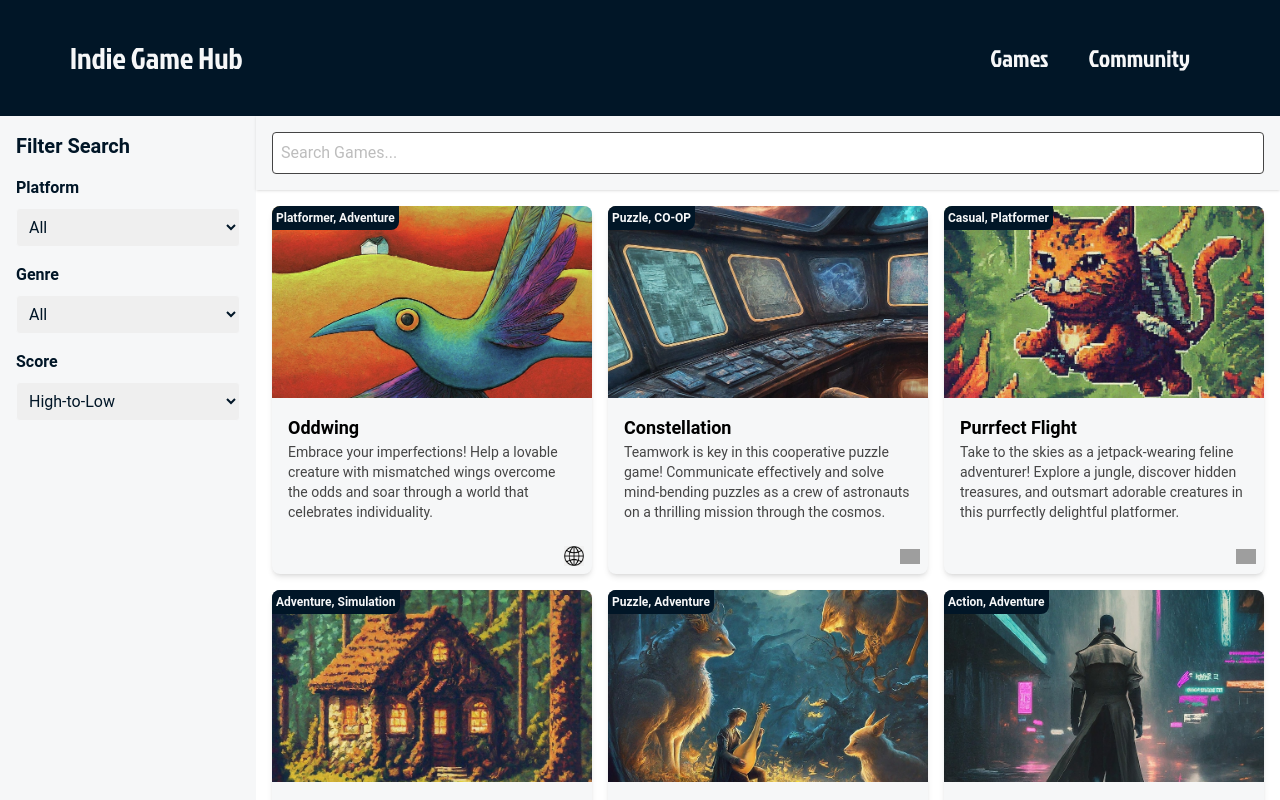
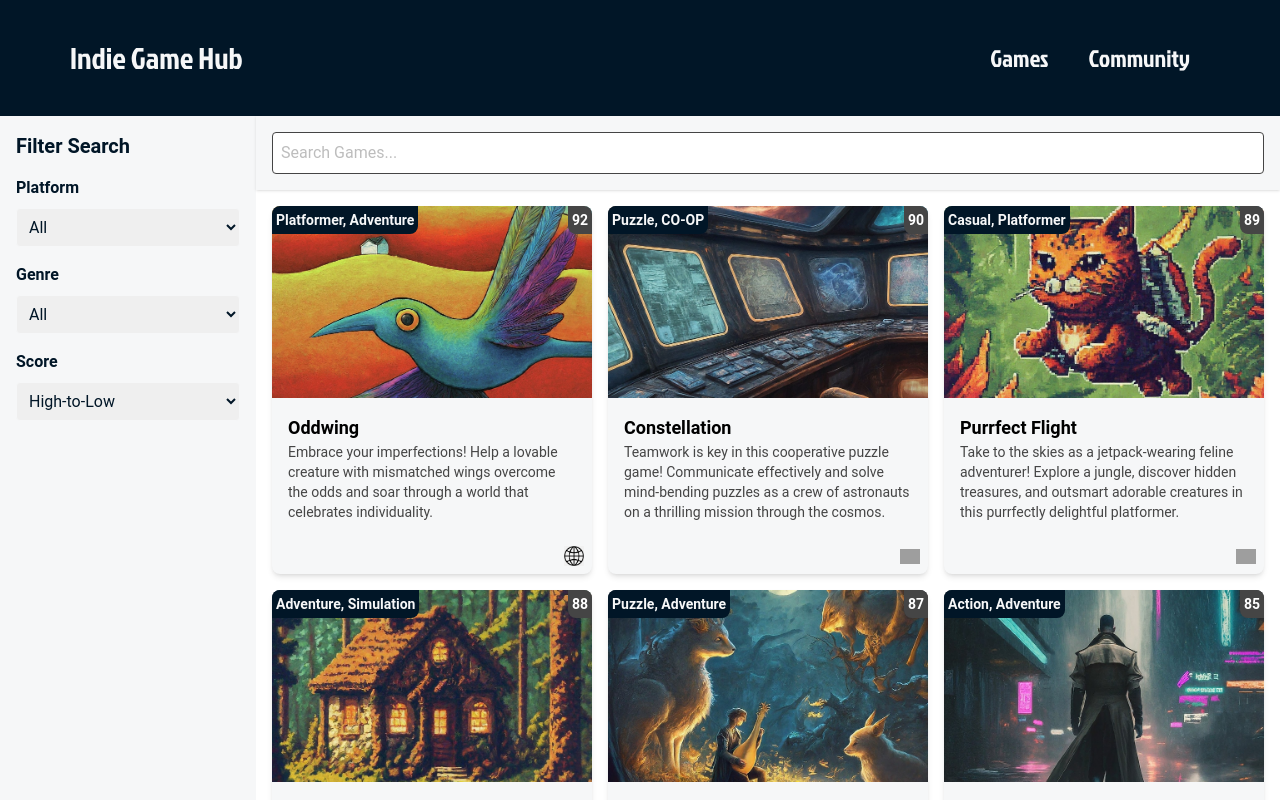
Before and after one commit to Egzavyer/Egzavyer.github.io, a React (Vite) app: page /games in a window 1280 px wide. Shown: the top 800 px of the page. Built offline with nearby package versions, Linux system fonts and the light colour scheme; grey boxes are pictures that could not be loaded.

Commit message:
feat: adds score to game card

```diff
--- a/src/components/GameCard.jsx
+++ b/src/components/GameCard.jsx
@@ -1,11 +1,12 @@
 import PropTypes from 'prop-types';
 import { getPlatform } from '../utils/getPlatform';
 
-const GameCard = ({ title, description, genre, image, platform }) => {
+const GameCard = ({ title, description, genre, image, platform, score }) => {
     const platformLogo = getPlatform(platform);
     return (
         <div className="bg-text rounded-lg shadow-md overflow-hidden relative">
-            <div className="absolute top-0 left-0 p-1 bg-primary text-text text-xs font-semibold rounded-br-lg">{genre}</div>
+            <div className="absolute top-0 left-0 p-1 bg-primary text-text text-sm font-semibold rounded-br-lg">{genre}</div>
+            <div className="absolute top-0 right-0 p-1 bg-secondary text-white text-sm font-semibold rounded-bl-lg">{score}</div>
             <img src={image} alt={title} className="w-full h-48 object-cover" />
             <div className="p-4 h-44">
                 <h3 className="text-lg font-bold">{title}</h3>
@@ -22,6 +23,7 @@ GameCard.propTypes = {
     genre: PropTypes.string.isRequired,
     image: PropTypes.string.isRequired,
     platform: PropTypes.string.isRequired,
+    score: PropTypes.string.isRequired,
 };
 
 export default GameCard;
--- a/src/components/GameGrid.jsx
+++ b/src/components/GameGrid.jsx
@@ -25,6 +25,7 @@ const GameGrid = ({ games, searchQuery, filter }) => {
                             genre={game.genre}
                             image={game.image}
                             platform={game.platform}
+                            score={game.score}
                         />
                     </Link>
                 ))
```
